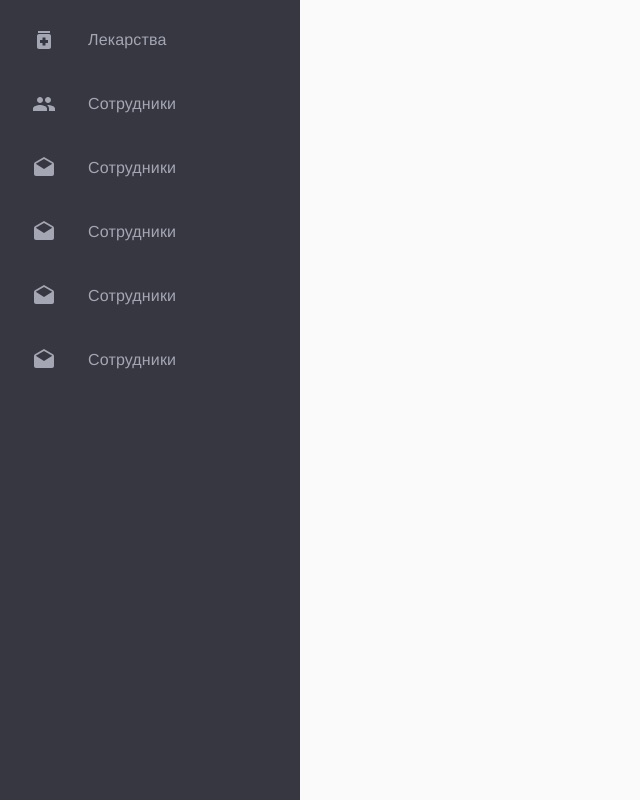
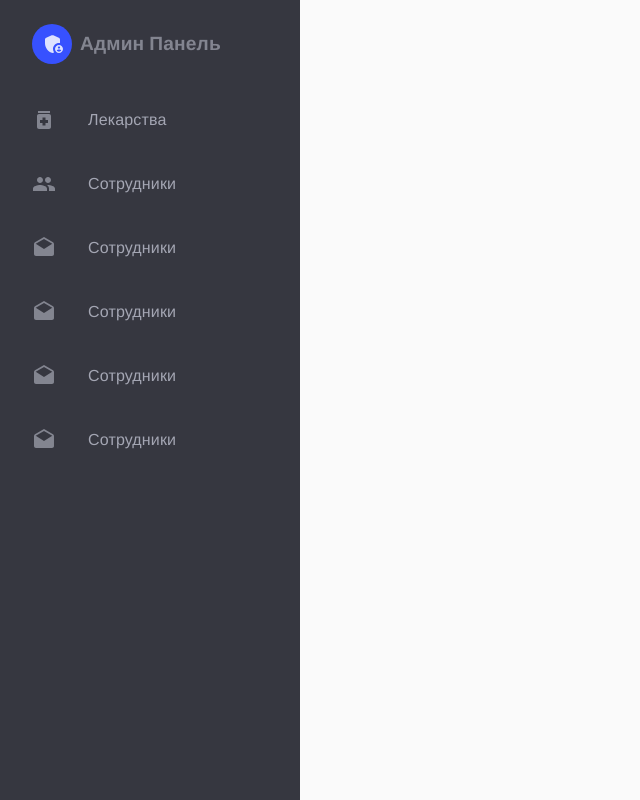
Before and after one commit to Alex-2kZharkov/pharmacy-stock, a React (Create React App) app: page / in a window 1280 px wide. Shown: the whole page, without its empty margins (0-640 px from the left). Built offline with nearby package versions, Linux system fonts and the light colour scheme; a web font is replaced by a local one.

Commit message:
Created main title and handler for it

```diff
--- a/src/components/Sidebar/Sidebar.styles.ts
+++ b/src/components/Sidebar/Sidebar.styles.ts
@@ -7,18 +7,36 @@ export const useStyles = makeStyles((theme) => ({
     minHeight: "100vh",
     backgroundColor: theme.palette.background.paper,
   },
+
+  panel: {
+    padding: theme.spacing(3, 4, 0),
+    cursor: "pointer",
+  },
+  panelIconContainer: {
+    marginRight: theme.spacing(1),
+    padding: theme.spacing(1, 0.8),
+    borderRadius: 100,
+    backgroundColor: theme.palette.primary.main,
+  },
+  panelIcon: {
+    marginLeft: theme.spacing(0.4),
+    color: theme.palette.primary.light,
+  },
+
+  panelTitle: {
+    fontSize: "1.2rem",
+    fontWeight: 700,
+    color: theme.palette.secondary.light,
+    "&:hover": {
+      color: theme.palette.primary.light,
+    },
+  },
+
   listItem: {
     "& .MuiTypography-root": {
       color: theme.palette.secondary.main,
     },
-    "& .MuiListItemButton-root": {
-      backgroundColor: `${theme.palette.primary.main} !important`,
-    },
     "&": {
-      "&:hover": {
-        backgroundColor: theme.palette.primary.main,
-      },
-
       "&:hover .MuiTypography-root": {
         color: theme.palette.primary.light,
       },
@@ -26,9 +44,8 @@ export const useStyles = makeStyles((theme) => ({
         color: theme.palette.primary.light,
       },
     },
-
     "& .MuiListItemIcon-root": {
-      color: theme.palette.secondary.main,
+      color: theme.palette.secondary.light,
     },
   },
 }));
--- a/src/components/Sidebar/Sidebar.tsx
+++ b/src/components/Sidebar/Sidebar.tsx
@@ -1,21 +1,44 @@
-import { People, Drafts, Medication } from "@mui/icons-material";
 import {
-  Box,
+  AdminPanelSettingsRounded,
+  People,
+  Drafts,
+  Medication,
+} from "@mui/icons-material";
+import {
   List,
   ListItem,
   ListItemButton,
   ListItemIcon,
   ListItemText,
+  Stack,
 } from "@mui/material";
-import { Link } from "react-router-dom";
+import { Link, useNavigate } from "react-router-dom";
 
 import { useStyles } from "./Sidebar.styles";
 
 export const Sidebar = () => {
   const classes = useStyles();
+  const navigate = useNavigate();
+
+  const handleTitleClick = () => navigate("/");
 
   return (
-    <Box className={classes.sidebar}>
+    <Stack spacing={2} className={classes.sidebar}>
+      <Stack
+        direction="row"
+        alignItems="center"
+        className={classes.panel}
+        onClick={handleTitleClick}
+      >
+        <Stack
+          alignItems="center"
+          justifyContent="center"
+          className={classes.panelIconContainer}
+        >
+          <AdminPanelSettingsRounded className={classes.panelIcon} />
+        </Stack>
+        <div className={classes.panelTitle}>Админ Панель</div>
+      </Stack>
       <nav aria-label="main mailbox folders">
         <List>
           <ListItem component={Link} to="/medicines">
@@ -26,7 +49,7 @@ export const Sidebar = () => {
               <ListItemText primary="Лекарства" />
             </ListItemButton>
           </ListItem>
-          <ListItem>
+          <ListItem component={Link} to="/employees">
             <ListItemButton className={classes.listItem}>
               <ListItemIcon>
                 <People />
@@ -68,6 +91,6 @@ export const Sidebar = () => {
           </ListItem>
         </List>
       </nav>
-    </Box>
+    </Stack>
   );
 };
--- a/src/features/app/App.tsx
+++ b/src/features/app/App.tsx
@@ -14,7 +14,7 @@ export const App = () => {
           <Routes>
             <Route path="/" element={<Sidebar />} />
             <Route path="/medicines" element={<Medicine />} />
-            <Route path="/" element={<Medicine />} />
+            <Route path="/employees" element={<Medicine />} />
             <Route path="/" element={<Medicine />} />{" "}
             <Route path="/" element={<Medicine />} />
           </Routes>
--- a/src/theme/colors/colors.constants.ts
+++ b/src/theme/colors/colors.constants.ts
@@ -7,6 +7,7 @@ export const BLACK = "#000000";
 export const BORDER_COLOUR = "rgba(0, 0, 0, 0.12)";
 export const DEFAULT_GREY = "#A4A6B3";
 export const LINK_COLOUR = lightBlue[800];
+export const LIGHT_GREY = "#838590";
 export const LOGO_COLOUR = "rgba(255, 255, 255, 0.5)";
 export const MAIN = "#DDE2FF";
 export const SB_BRAND_BLUE = "#002849";
--- a/src/theme/theme.ts
+++ b/src/theme/theme.ts
@@ -6,6 +6,7 @@ import {
   BACKGROUND,
   BACKGROUND_ACCENT,
   DEFAULT_GREY,
+  LIGHT_GREY,
   MAIN,
   WHITE,
 } from "./colors/colors.constants";
@@ -31,6 +32,7 @@ export const theme = createTheme({
       contrastText: WHITE,
     },
     secondary: {
+      light: LIGHT_GREY,
       main: DEFAULT_GREY,
     },
     background: {
```
